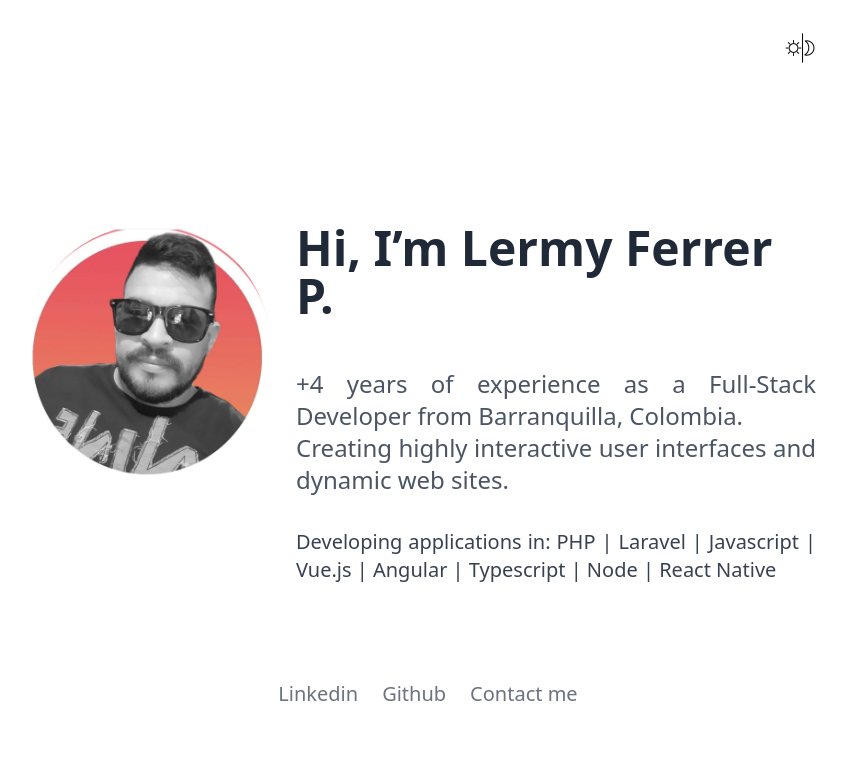
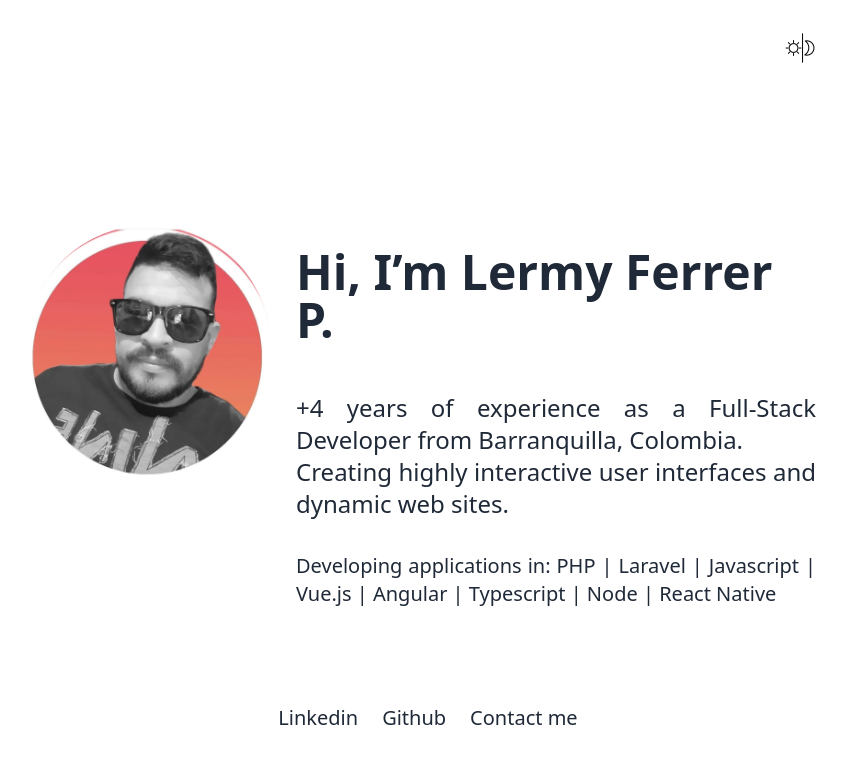
Before and after one commit to lermyferrer/portfolio-web, a Vue app: page / in a window 1280 px wide. Shown: the top 764 px of the page, without its empty margins (212-1058 px from the left). Built offline with nearby package versions, Linux system fonts and the light colour scheme.

Commit message:
ajuste de fuente de testo e icono modo oscuro

```diff
--- a/src/App.vue
+++ b/src/App.vue
@@ -3,7 +3,9 @@ import { ref } from "vue";
 
 import HomeView from "./views/HomeView.vue";
 
-const toggleDarkMode = ref(document.documentElement.className === 'dark');
+const toggleDarkMode = ref(localStorage.theme === 'dark' || (!('theme' in localStorage) &&
+  window.matchMedia('(prefers-color-scheme: dark)').matches)
+);
 
 if (
   localStorage.theme === "dark" ||
@@ -16,17 +18,21 @@ if (
 }
 
 const changeDarkMode = () => {
-  toggleDarkMode.value = document.documentElement.classList.toggle('dark');
-  toggleDarkMode.value ? (localStorage.theme = 'dark') : (localStorage.theme = 'light');
-}
+  toggleDarkMode.value = !toggleDarkMode.value;
+  document.documentElement.classList.toggle('dark', toggleDarkMode.value);
+  localStorage.theme = toggleDarkMode.value ? 'dark' : 'light';
+};
 
 </script>
 
 <template>
   <section>
     <div class="flex justify-end p-4">
-      <img alt="dark_mode" class="cursor-pointer" :class="[toggleDarkMode ? 'dark-mode-img' : 'light-mode-img']"
-        src="@/assets/images/mode_dark.png" @click="changeDarkMode" />
+      <img
+        alt="dark_mode" class="cursor-pointer" :class="{ 'dark-mode-img': toggleDarkMode, 'light-mode-img': !toggleDarkMode }"
+        src="@/assets/images/mode_dark.png"
+        @click="changeDarkMode"
+      />
     </div>
     <HomeView message="+4 years of experience as a Full-Stack Developer from Barranquilla, Colombia."
       description="Developing applications in: PHP | Laravel | Javascript | Vue.js | Angular | Typescript | Node | React Native" />
--- a/src/components/Footer.vue
+++ b/src/components/Footer.vue
@@ -41,7 +41,7 @@ export default {
 }
 
 .container-footer__ul {
-  @apply flex flex-wrap items-center mt-3 text-xl font-medium text-gray-500 sm:mt-0
+  @apply flex flex-wrap items-center mt-3 text-xl font-medium text-gray-800 sm:mt-0
 }
 
 .container-footer__ul-li {
--- a/src/views/HomeView.vue
+++ b/src/views/HomeView.vue
@@ -52,14 +52,14 @@ defineProps({
   }
 
   .container-template-main__title {
-    @apply text-5xl pb-12 font-semibold text-gray-800
+    @apply pb-12 font-semibold text-gray-800 text-4xl mt-6 sm:text-5xl;
   }
 
   .container-template-main__message {
-    @apply text-2xl text-gray-600 font-normal text-justify
+    @apply text-2xl text-gray-800 font-normal text-ellipsis sm:text-justify
   }
 
   .container-template-main__description {
-    @apply text-xl mt-8 text-gray-700 text-justify
+    @apply text-xl mt-8 text-gray-800 text-ellipsis sm:text-justify
   }
 </style>
--- a/tailwind.config.js
+++ b/tailwind.config.js
@@ -5,7 +5,9 @@ module.exports = {
     extend: {},
   },
   variants: {
-    extend: {},
+    extend: {
+      fontSize: ['responsive', 'hover', 'focus', 'group-hover']
+    },
   },
   plugins: [],
 }
```
